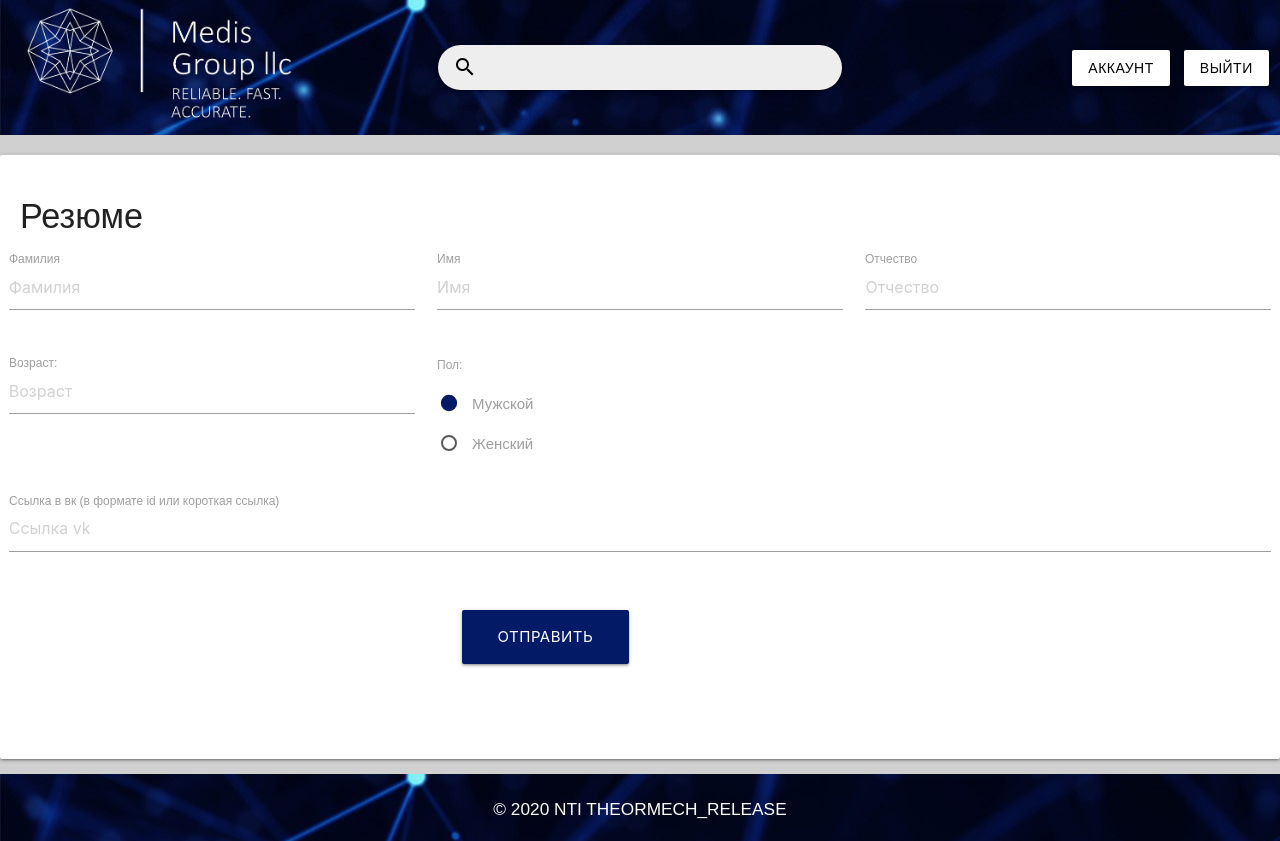
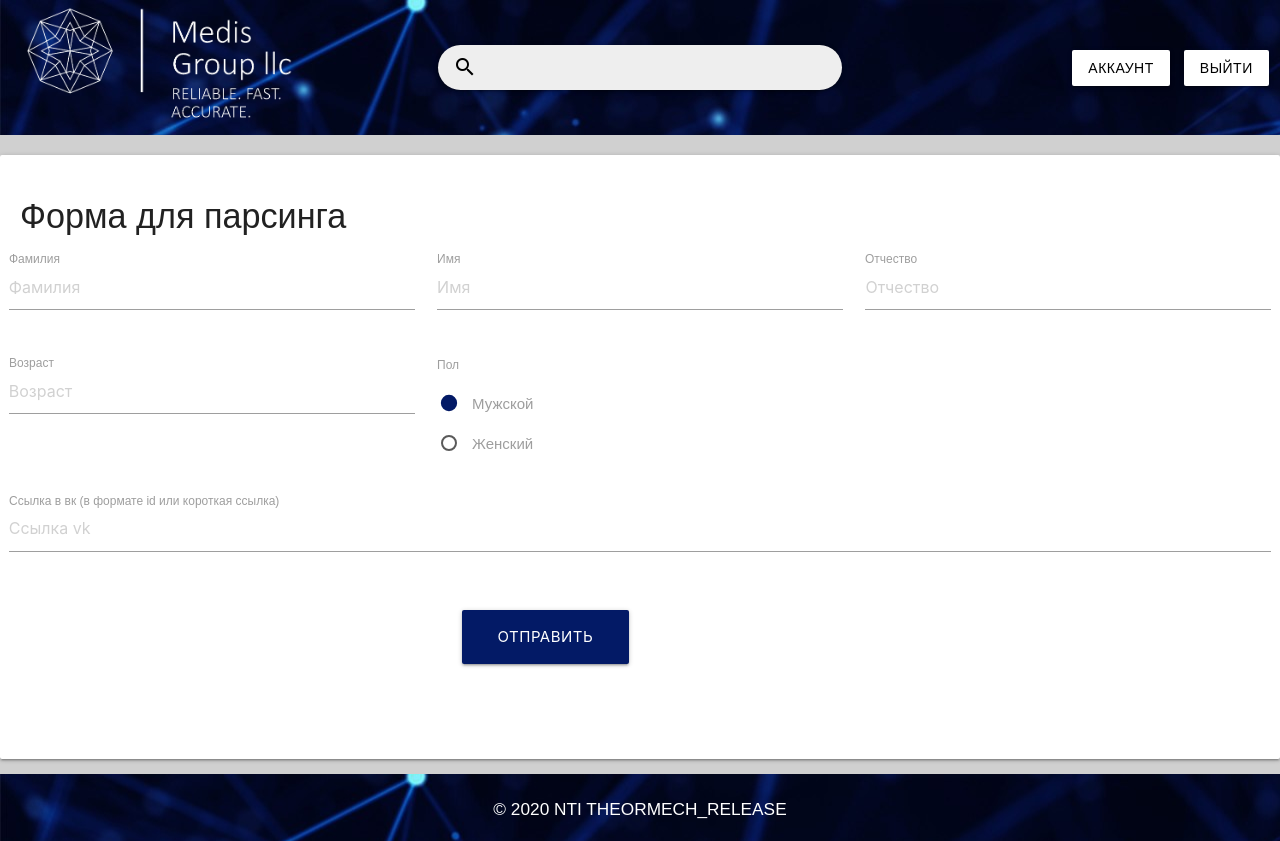
Before and after one commit to Dostoyewski/Smart_City, a Django app: template templates/parsing/change.html in a window 1280 px wide. Run offline with Django 3.2, Linux system fonts and the light colour scheme; the template is opened without the code that fills it, so the values that code supplies are empty.

Commit message:
form design

```diff
--- a/templates/parsing/change.html
+++ b/templates/parsing/change.html
@@ -5,7 +5,7 @@
 	<meta charset="UTF-8">
 	<meta name="viewport" content="width=device-width, initial-scale=1.0">
 
-	<title>changeform</title>
+	<title>parser</title>
 
 
 	<link rel="stylesheet" href="{% static 'css/common.css' %}" />
@@ -67,7 +67,7 @@
 	{% csrf_token %}
 		<div class="col s12 m12 l6">
 			<div class="card-panel">
-				<h4 class="header2">Резюме</h4>
+				<h4 class="header2">Форма для парсинга</h4>
 				<div class="row">
 					<form class="col s12">
 						<div class="row">
@@ -86,11 +86,11 @@
 						</div>
 						<div class="row">
 							<div class="input-field col s12 m4">
-								<input id="id_age" name="age" tabindex="4" type="text" placeholder="Возраст">
-								<label for="id_age">Возраст:</label>
+								<input id="id_age" name="age" tabindex="4" type="number" placeholder="Возраст">
+								<label for="id_age">Возраст</label>
 							</div>
 							<div class="col s12 m4">
-								<label for="first_name">Пол:</label><p>
+								<label for="first_name">Пол</label><p>
 									<label>
 										<input value="0" type="radio" name="gender" id="id_gender" tabindex="5" checked/>
 										<span>Мужской</span>
```
